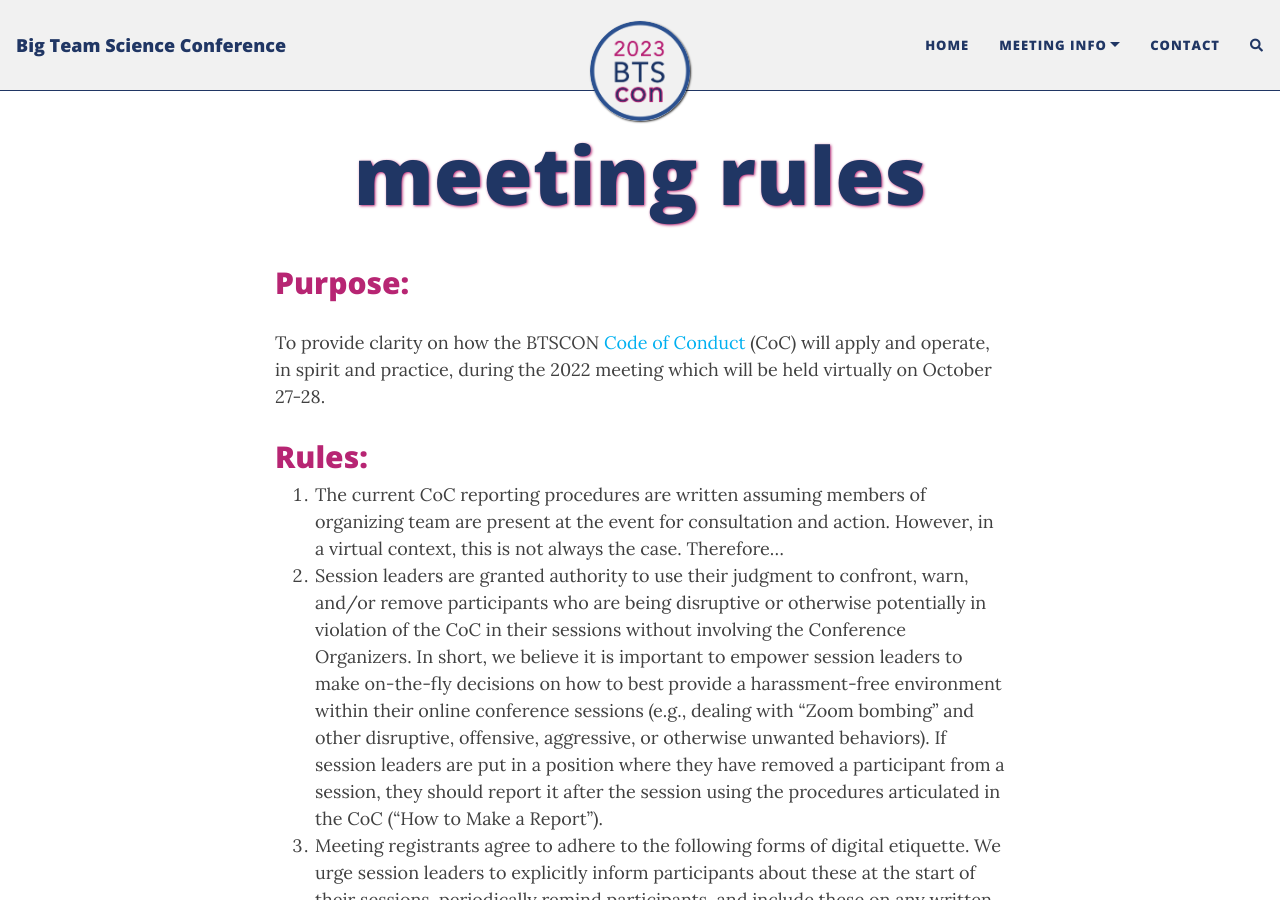
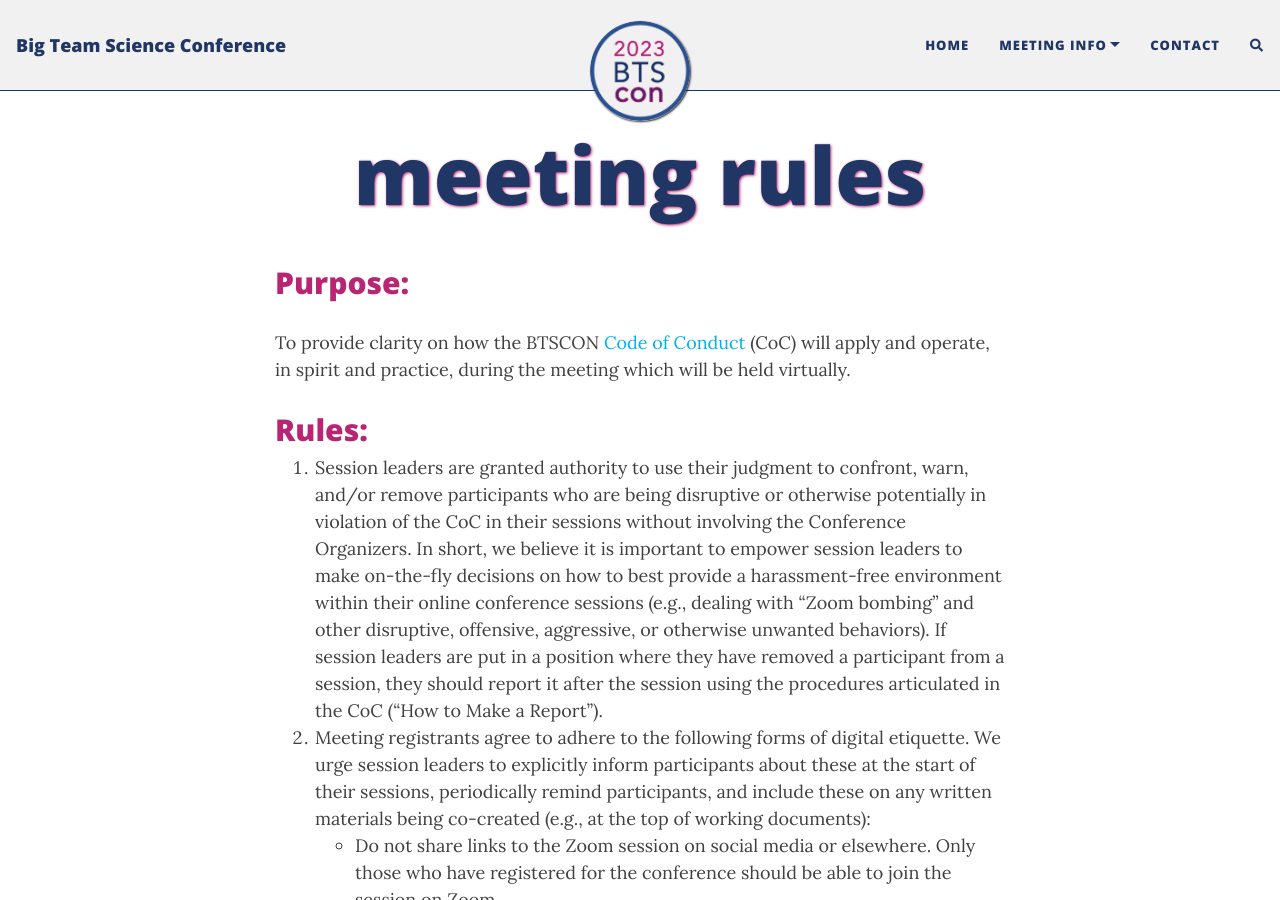
Before and after one commit to bigteamscienceconference/bigteamscienceconference.github.io, a Jekyll site: the page built from rules.md, in a window 1280 px wide and 900 px high. Built offline with Jekyll 4.4.1, drawn with Linux system fonts in a browser that asks for light colours; nearby versions of some CDN libraries; comment, search, counter and statistics services are not loaded.

Commit message:
Update rules.md

```diff
--- a/rules.md
+++ b/rules.md
@@ -6,14 +6,13 @@ title: meeting rules
 
 
 ## Purpose:
-To provide clarity on how the BTSCON [Code of Conduct]({{site.baseurl}}/codeofconduct/) (CoC) will apply and operate, in spirit and practice, during the 2022 meeting which will be held virtually on October 27-28.
+To provide clarity on how the BTSCON [Code of Conduct]({{site.baseurl}}/codeofconduct/) (CoC) will apply and operate, in spirit and practice, during the meeting which will be held virtually.
 
 ## Rules:
-1. The current CoC reporting procedures are written assuming members of organizing team are present at the event for consultation and action. However, in a virtual context, this is not always the case. Therefore…
+
+1. Session leaders are granted authority to use their judgment to confront, warn, and/or remove participants who are being disruptive or otherwise potentially in violation of the CoC in their sessions without involving the Conference Organizers. In short, we believe it is important to empower session leaders to make on-the-fly decisions on how to best provide a harassment-free environment within their online conference sessions (e.g., dealing with “Zoom bombing” and other disruptive, offensive, aggressive, or otherwise unwanted behaviors). If session leaders are put in a position where they have removed a participant from a session, they should report it after the session using the procedures articulated in the CoC (“How to Make a Report”).
 <br>
-2. Session leaders are granted authority to use their judgment to confront, warn, and/or remove participants who are being disruptive or otherwise potentially in violation of the CoC in their sessions without involving the Conference Organizers. In short, we believe it is important to empower session leaders to make on-the-fly decisions on how to best provide a harassment-free environment within their online conference sessions (e.g., dealing with “Zoom bombing” and other disruptive, offensive, aggressive, or otherwise unwanted behaviors). If session leaders are put in a position where they have removed a participant from a session, they should report it after the session using the procedures articulated in the CoC (“How to Make a Report”).
-<br>
-3. Meeting registrants agree to adhere to the following forms of digital etiquette. We urge session leaders to explicitly inform participants about these at the start of their sessions, periodically remind participants, and include these on any written materials being co-created (e.g., at the top of working documents):
+2. Meeting registrants agree to adhere to the following forms of digital etiquette. We urge session leaders to explicitly inform participants about these at the start of their sessions, periodically remind participants, and include these on any written materials being co-created (e.g., at the top of working documents):
 + Do not share links to the Zoom session on social media or elsewhere. Only those who have registered for the conference should be able to join the session on Zoom.
 + Do not share collaborative working documents (e.g., google docs) on social media during the session. The participants in the session should agree on whether they want these materials shared on social media following the session.
 + Sessions will be recorded by session leaders with the consent of presenters and the notification of attendees. Recording and photographing of sessions by other attendees are not allowed unless all participants consent. This includes recording the audio/video of the session in Zoom (or with any other media-capturing software or device), as well as taking screenshots of the session.
```
